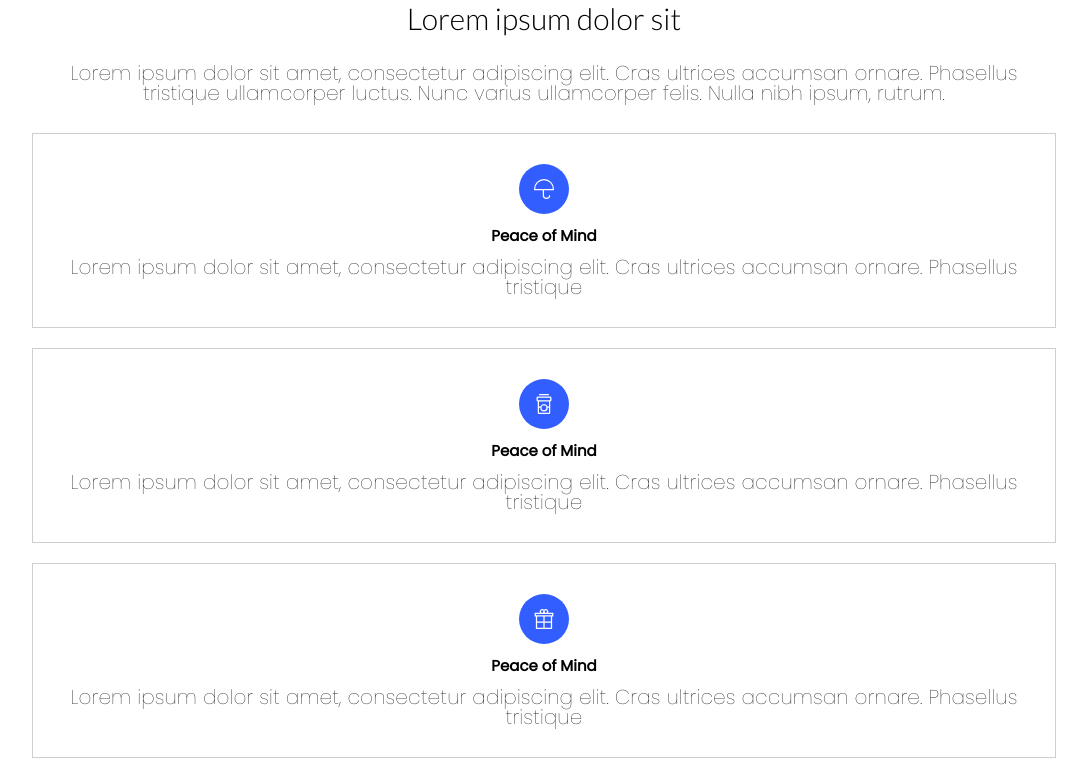
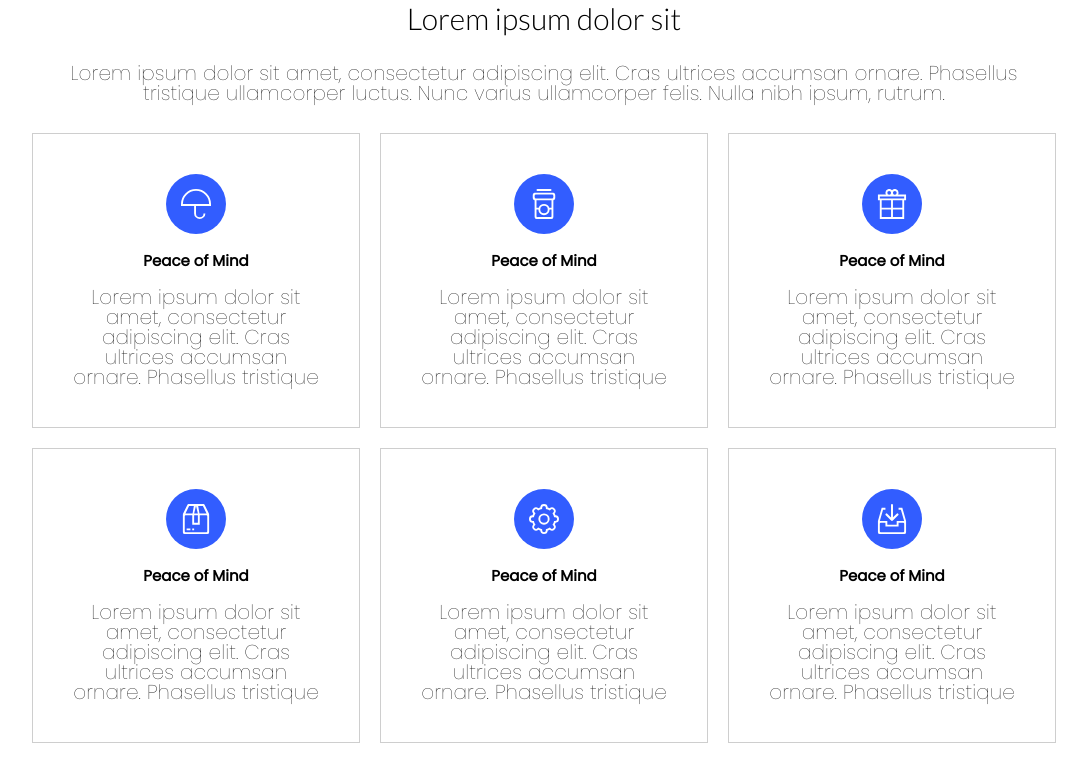
Before and after one commit to mmbliv/landings, a plain HTML site: page index.html in a window 1280 px wide. Shown: the part 1439-2216 px from the top of the page, without its empty margins (96-1183 px from the left). Drawn offline with Linux system fonts and the light colour scheme.

Commit message:
section-1 all finished

```diff
--- a/default.css
+++ b/default.css
@@ -21,6 +21,11 @@ html {
 body {
     max-width: 192rem;
     font-family: 'Poppins', sans-serif;
+
+}
+
+.grid {
+    display: grid;
 
 }
 
--- a/for-tablet-landscape-up.css
+++ b/for-tablet-landscape-up.css
@@ -3,6 +3,10 @@
          width: 30.7rem;
          height: 7.2rem;
          font-size: 1.4rem;
+     }
+
+     .grid {
+         grid-template-columns: 1fr 1fr 1fr;
      }
 
      .header__nav--container {
--- a/for-tablet-portrait-up.css
+++ b/for-tablet-portrait-up.css
@@ -5,6 +5,10 @@
         width: 25.7rem;
         height: 5.2rem;
         font-size: 1.2rem;
+    }
+
+    .grid {
+        grid-template-columns: 1fr 1fr;
     }
 
     .section__h1--1 {
@@ -80,6 +84,38 @@
         width: 80%;
     }
 
-    /* section-1 */
+    /* section-2 */
+    /* .section-2 {
+        flex-direction: column;
+        text-align: center;
+        gap: 3rem;
+        width: 80%;
+    } */
+
+    .section-2__card--container {
+        /* flex-direction: column; */
+        gap: 2rem;
+        /* flex-wrap: wrap;
+        flex-direction: row; */
+
+    }
+
+    .section-2__card__img--container {
+        width: 6rem;
+        height: 6rem;
+    }
+
+    .section-2--card {
+
+        padding: 4rem;
+        gap: 1.5rem;
+        /* width: 45%; */
+
+    }
+
+    .section-2__card--img {
+        height: 100%;
+        width: 100%;
+    }
 
 }
--- a/index.html
+++ b/index.html
@@ -59,7 +59,7 @@
           accumsan ornare. Phasellus tristique ullamcorper luctus. Nunc varius
           ullamcorper felis. Nulla nibh ipsum, rutrum.
         </p>
-        <div class="section-2__card--container flex center">
+        <div class="section-2__card--container grid center">
           <div class="section-2--card flex">
             <div class="section-2__card__img--container">
               <img
--- a/style.css
+++ b/style.css
@@ -61,7 +61,7 @@
 }
 
 .section-2__card--container {
-    flex-direction: column;
+
     gap: 2rem;
 
 }
@@ -82,6 +82,7 @@
     padding: 3rem;
     gap: 1rem;
 
+
 }
 
 .section-2__card--img {
```
